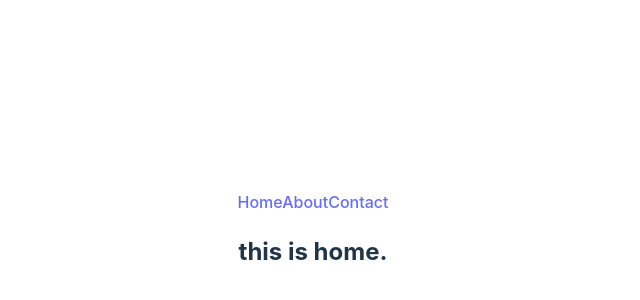
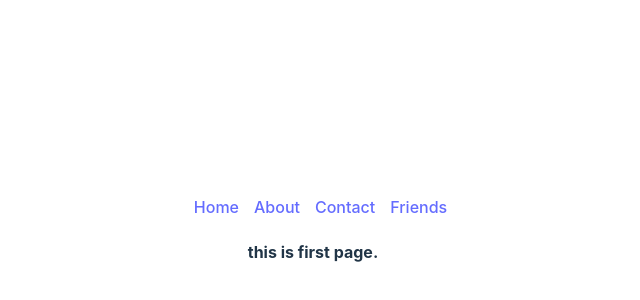
Before and after one commit to Sobuj54/module-54-simple-react-router-examples, a React (Vite) app: page / in a window 1280 px wide. Shown: the part 160-460 px from the top of the page, without its empty margins (327-967 px from the left). Built offline with nearby package versions, Linux system fonts and the light colour scheme.

Commit message:
added friends compo and used loader to load data

```diff
--- /dev/null
+++ b/src/component/First/First.jsx
@@ -0,0 +1,11 @@
+import React from 'react';
+
+const First = () => {
+    return (
+        <div>
+            <h4>this is first page.</h4>
+        </div>
+    );
+};
+
+export default First;
--- /dev/null
+++ b/src/component/Friends/Friends.jsx
@@ -0,0 +1,19 @@
+import React from 'react';import {
+    Outlet,
+    Link,
+    useLoaderData,
+  } from "react-router-dom";
+
+const Friends = () => {
+    const data = useLoaderData();
+
+    console.log(data);
+
+    return (
+        <div>
+            <h3>friends path.</h3>
+        </div>
+    );
+};
+
+export default Friends;
--- /dev/null
+++ b/src/component/Header/Header.css
@@ -0,0 +1,3 @@
+nav a{
+    margin-left: 15px;
+}
--- a/src/component/Header/Header.jsx
+++ b/src/component/Header/Header.jsx
@@ -1,12 +1,14 @@
 import React from 'react';
 import { Link } from "react-router-dom";
+import './Header.css'
 
 const Header = () => {
     return (
         <nav>
         <Link to="/">Home</Link>
-        <Link to="about">About</Link>
-        <Link to="contact">Contact</Link>
+        <Link to="/about">About</Link>
+        <Link to="/contact">Contact</Link>
+        <Link to="/friends">Friends</Link>
         </nav>
     );
 };
--- a/src/component/Home/Home.jsx
+++ b/src/component/Home/Home.jsx
@@ -6,7 +6,6 @@ const Home = () => {
     return (
         <div>
             <Header></Header>
-            <h2>this is home.</h2>
             <Outlet />
         </div>
     );
--- a/src/main.jsx
+++ b/src/main.jsx
@@ -10,6 +10,8 @@ import About from './component/About/About.jsx';
 import Contact from './component/Contact/Contact.jsx';
 import ErrorPage from './component/Error/ErrorPage.jsx';
 import Home from './component/Home/Home.jsx';
+import First from './component/First/First.jsx';
+import Friends from './component/Friends/Friends.jsx';
 
 // const router = createBrowserRouter([
 //   {
@@ -35,12 +37,21 @@ const router = createBrowserRouter([
     element:<Home></Home>,
     children:[
       {
-        path: '/about',
+        path: '/',
+        element: <First></First>
+      },
+      {
+        path: 'about',
         element: <About></About>
       },
       {
-        path : '/contact',
+        path : 'contact',
         element: <Contact></Contact>
+      },
+      {
+        path: 'friends',
+        element: <Friends></Friends>,
+        loader: ()=> fetch('https://jsonplaceholder.typicode.com/users')
       }
     ]
   }
```
